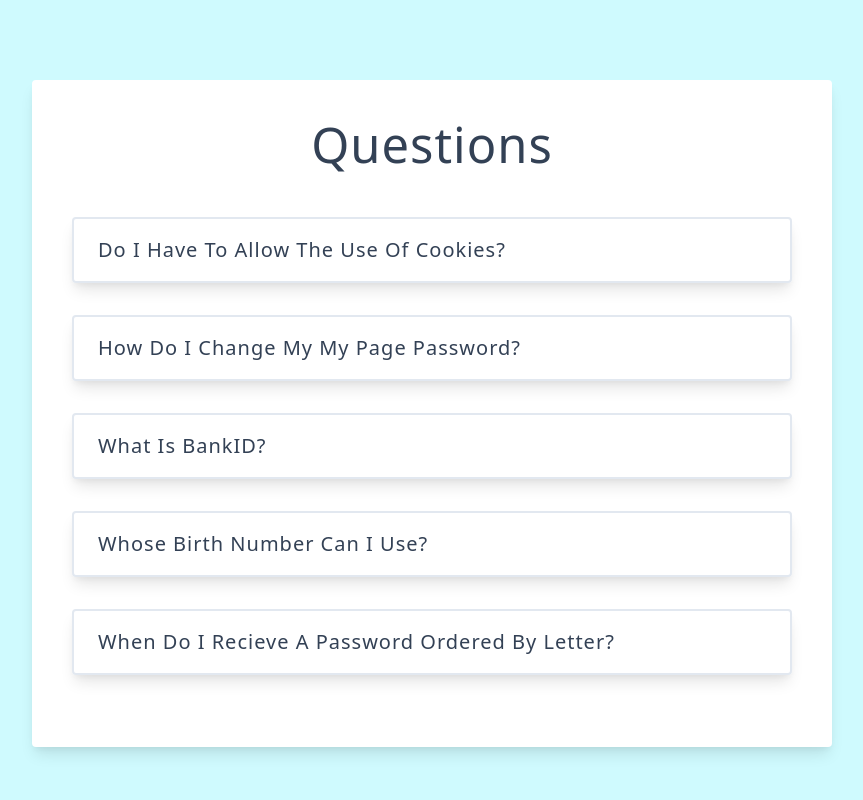
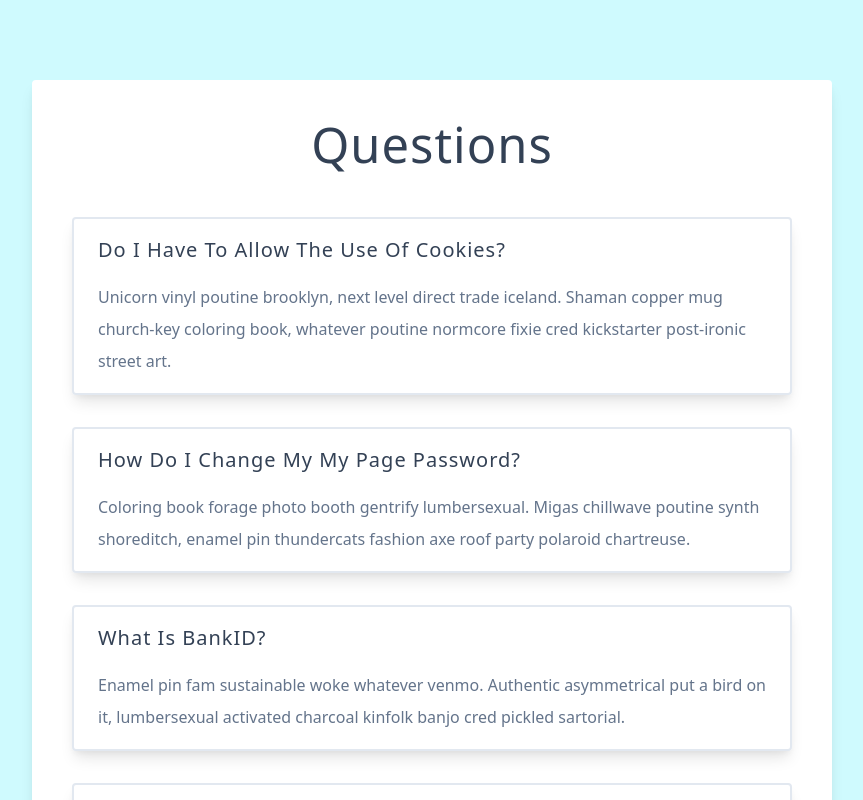
Before and after one commit to isnendyankp/questions, a React (Vite) app: page / in a window 1280 px wide. Shown: the top 800 px of the page, without its empty margins (208-1071 px from the left). Built offline with nearby package versions, Linux system fonts and the light colour scheme.

Commit message:
S7-191:Add info with pass in info

```diff
--- a/src/SingleQuestion.jsx
+++ b/src/SingleQuestion.jsx
@@ -7,6 +7,7 @@ const SingleQuestion = ({ title, info }) => {
     <header>
       <h5>{title}</h5>
     </header>
+    <p>{info}</p>
   </article>
 };
 
@@ -18,3 +19,4 @@ export default SingleQuestion;
 // - S7-191:Destructure with title & info
 // - S7-191:Add article with className question
 // - S7-191:Add header with pass in title inside h5
+// - S7-191:Add info with pass in info
```
